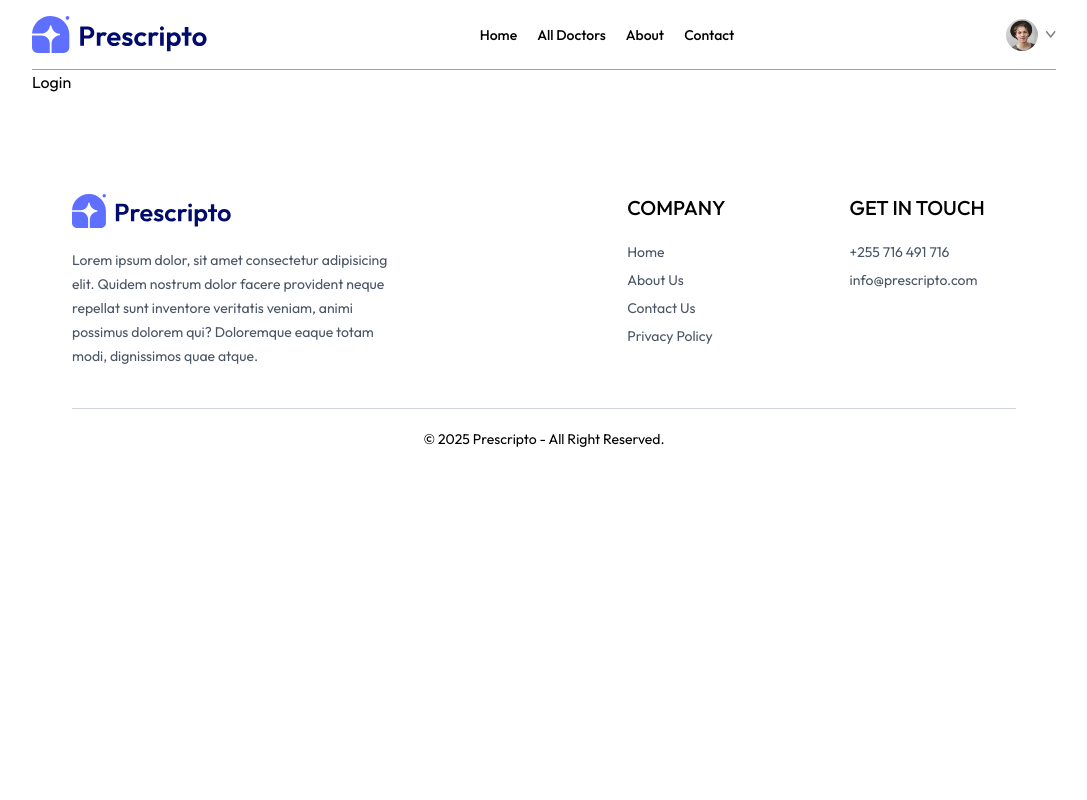
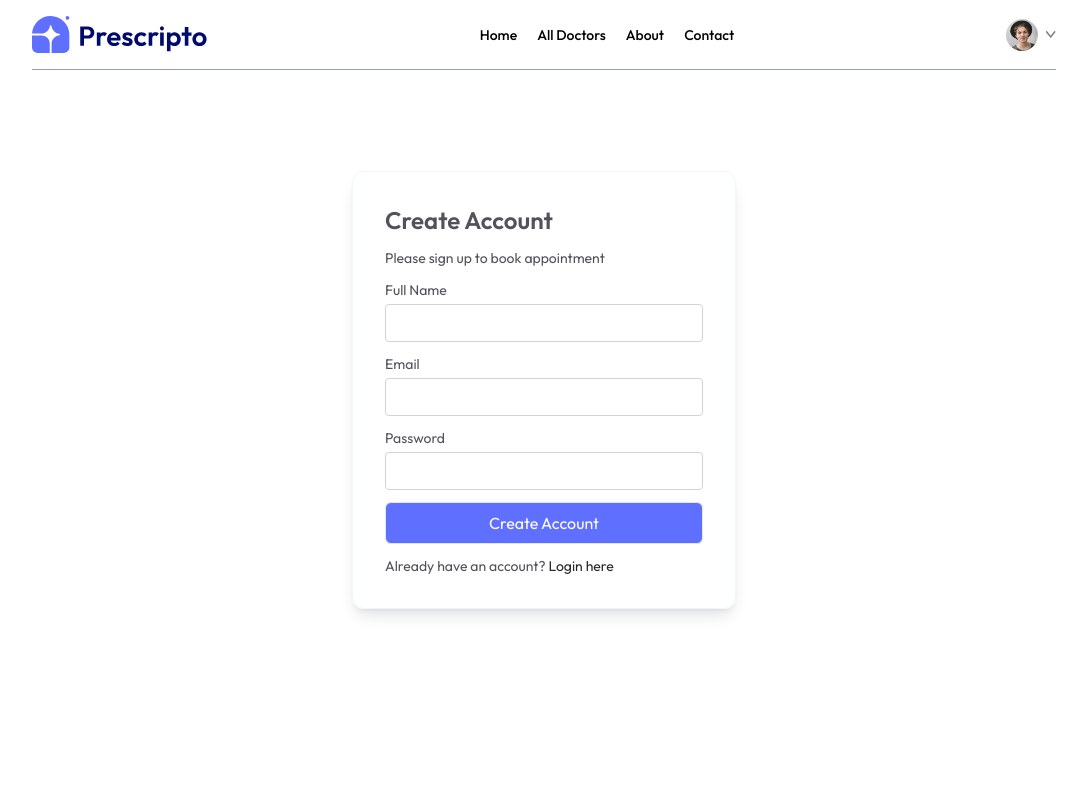
Before and after one commit to prospermbuma/prescripto, a React (Vite) app in the folder frontend/: page /login in a window 1280 px wide. Shown: the top 800 px of the page, without its empty margins (96-1183 px from the left). Built offline with nearby package versions, Linux system fonts and the light colour scheme.

Commit message:
Updates on Login page

```diff
--- a/frontend/src/pages/Login.jsx
+++ b/frontend/src/pages/Login.jsx
@@ -1,8 +1,55 @@
-import React from 'react'
+import React, { useEffect, useState } from 'react'
 
 const Login = () => {
+
+  const [state, setState] = useState('Sign Up');
+
+  const [name, setName] = useState('');
+  const [email, setEmail] = useState('');
+  const [password, setPassword] = useState('');
+
+  const onSubmitHandler = async (e) => {
+    e.preventDefault();
+  }
+
+  useEffect(() => {
+    onSubmitHandler();
+  }, [name, email, password])
+
   return (
-    <div>Login</div>
+    <form className='min-h-[80vh] flex items-center'>
+      {/* <div className='flex flex-col gap-3 m-auto items-start p-8 min-w-[340px] sm:min-w-96 border border-blue-50 rounded-xl text-zinc-600 text-sm shadow-lg'> */}
+      <div className={`flex flex-col gap-3 m-auto items-start p-8 min-w-[340px] sm:min-w-96 border border-blue-50 rounded-xl text-zinc-600 text-sm shadow-lg transition-all duration-500 ${state === 'Sign Up' ? 'translate-y-0' : 'translate-y-5'}`}>
+        <p className='text-2xl font-semibold'>{state === 'Sign Up' ? 'Create Account' : 'Login'}</p>
+        <p>Please {state === 'Sign Up' ? 'sign up' : 'login'} to book appointment</p>
+        {/* == Full Name == */}
+        {
+          state === 'Sign Up'
+            ?
+            <div className='w-full'>
+              <p>Full Name</p>
+              <input className='border border-zinc-300 rounded w-full p-2 mt-1 outline-0' type="text" onChange={(e) => setName(e.target.name)} value={name} required />
+            </div>
+            : ''
+        }
+        {/* == Email == */}
+        <div className='w-full'>
+          <p>Email</p>
+          <input className='border border-zinc-300 rounded w-full p-2 mt-1 outline-0' type="email" onChange={(e) => setEmail(e.target.name)} value={email} required />
+        </div>
+        {/* == Password == */}
+        <div className='w-full'>
+          <p>Password</p>
+          <input className='border border-zinc-300 rounded w-full p-2 mt-1 outline-0' type="password" onChange={(e) => setPassword(e.target.name)} value={password} required />
+        </div>
+        <button className='bg-primary text-white w-full py-2 rounded-md text-base cursor-pointer border border-blue-100 hover:text-primary hover:bg-blue-50 transition-all duration-300'>{state === 'Sign Up' ? 'Create Account' : 'Login'}</button>
+        {
+          state === 'Sign Up'
+            ? <p>Already have an account? <span onClick={() => setState('Login')} className='text-zinc-800 cursor-pointer'>Login here</span></p>
+            : <p>Don't have an account? <span onClick={() => setState('Sign Up')} className='text-zinc-800 cursor-pointer'>Sign Up here</span></p>
+        }
+      </div>
+    </form>
   )
 }
 
```
